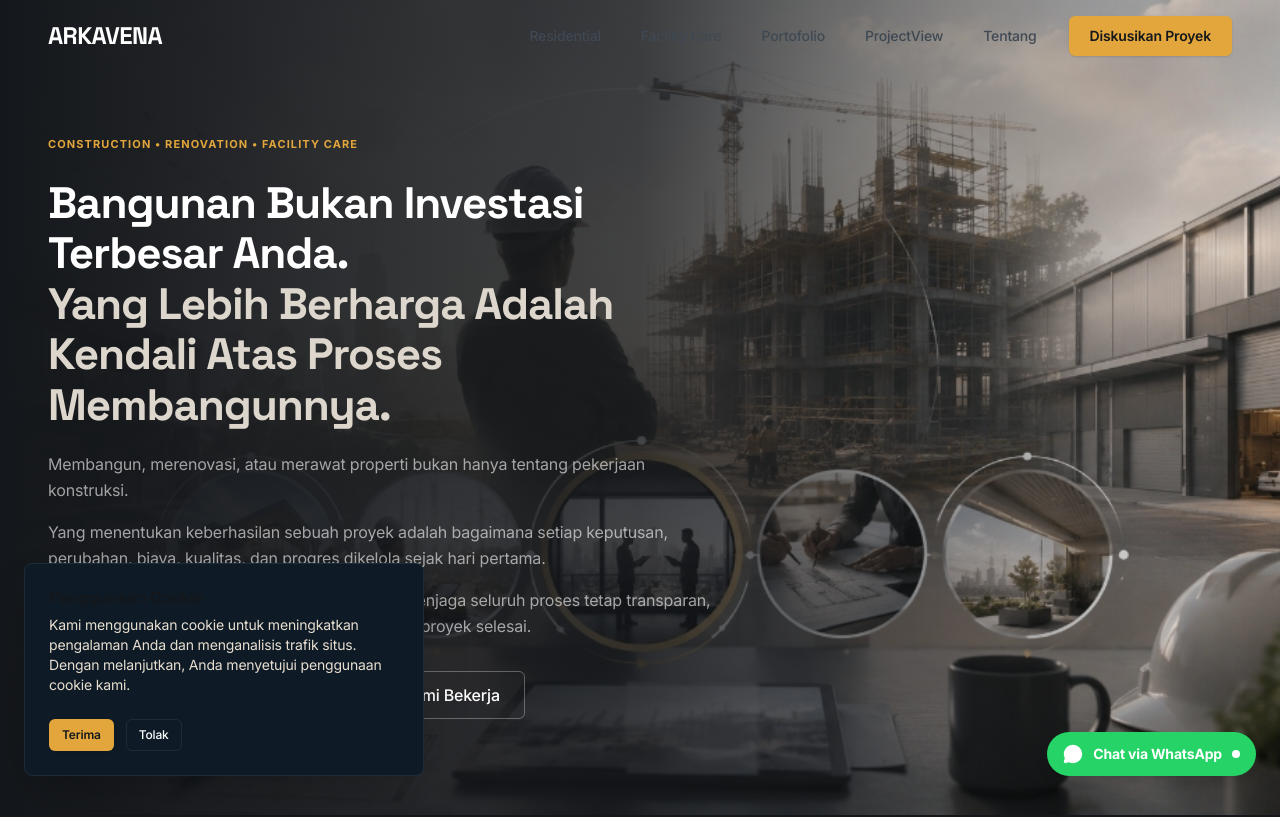
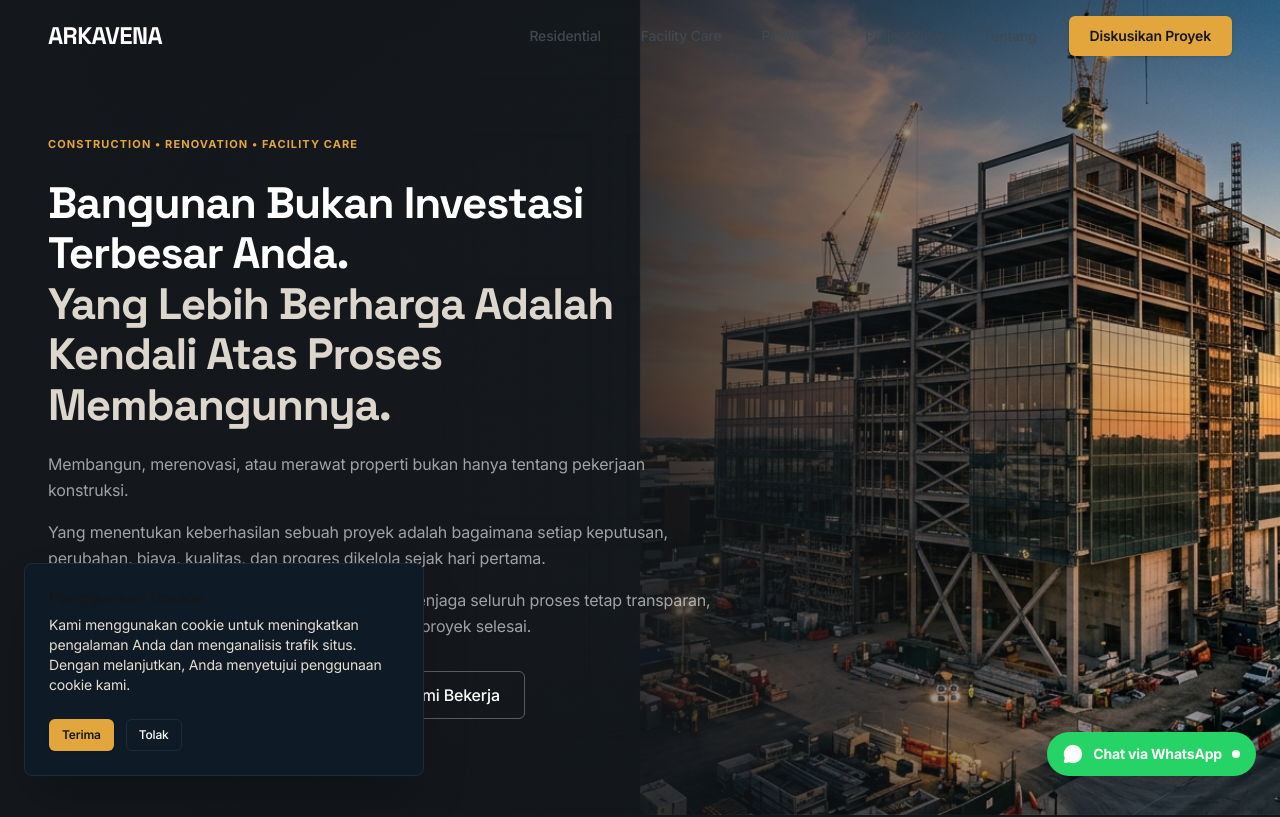
Before and after one commit to ervanlight/arkavena-website, a Next.js app: page / in a window 1280 px wide. Shown: the top 817 px of the page. Built offline with nearby package versions, Linux system fonts and the light colour scheme; no server answers.

Commit message:
feat: design clean asymmetric architectural hero background (_v10.jpg) with 100% text readability on the left side

```diff
--- a/src/app/page.tsx
+++ b/src/app/page.tsx
@@ -79,10 +79,10 @@ export default function HomePage() {
       <section className="relative bg-[#14171B] pt-28 pb-16 lg:pt-32 lg:pb-24 overflow-hidden">
         <div className="absolute inset-0 z-0 before:absolute before:inset-0 before:bg-gradient-to-r before:from-[#14171B] before:via-[#14171B]/80 before:to-transparent before:z-10">
           <Image
-            src="/images/hero_home_v9.jpg"
-            alt="ARKAVENA Project Control & Construction Overview"
+            src="/images/hero_home_v10.jpg"
+            alt="ARKAVENA Project Control & Construction Architectural View"
             fill
-            className="object-cover object-center"
+            className="object-cover object-right lg:object-center"
             priority
             unoptimized
           />
```
Also changed, not shown: public/images/hero_home_v10.jpg (added), public/images/hero_home_v11.jpg (added).
